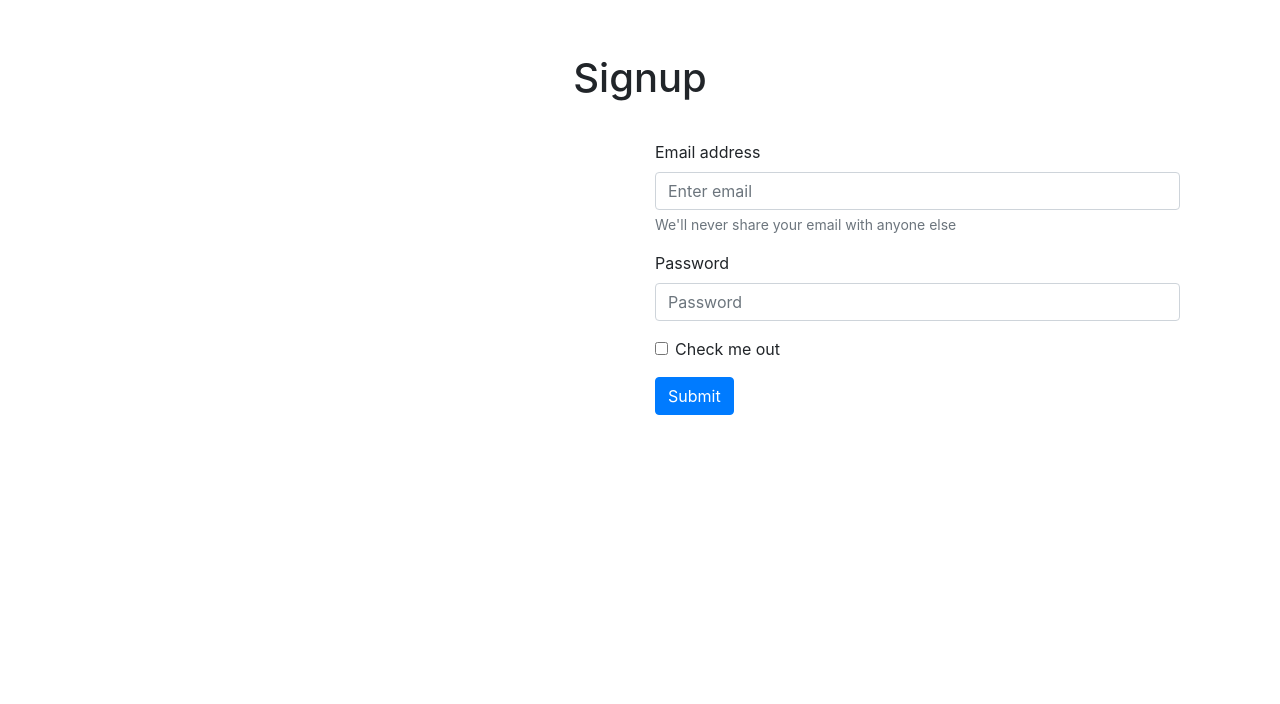
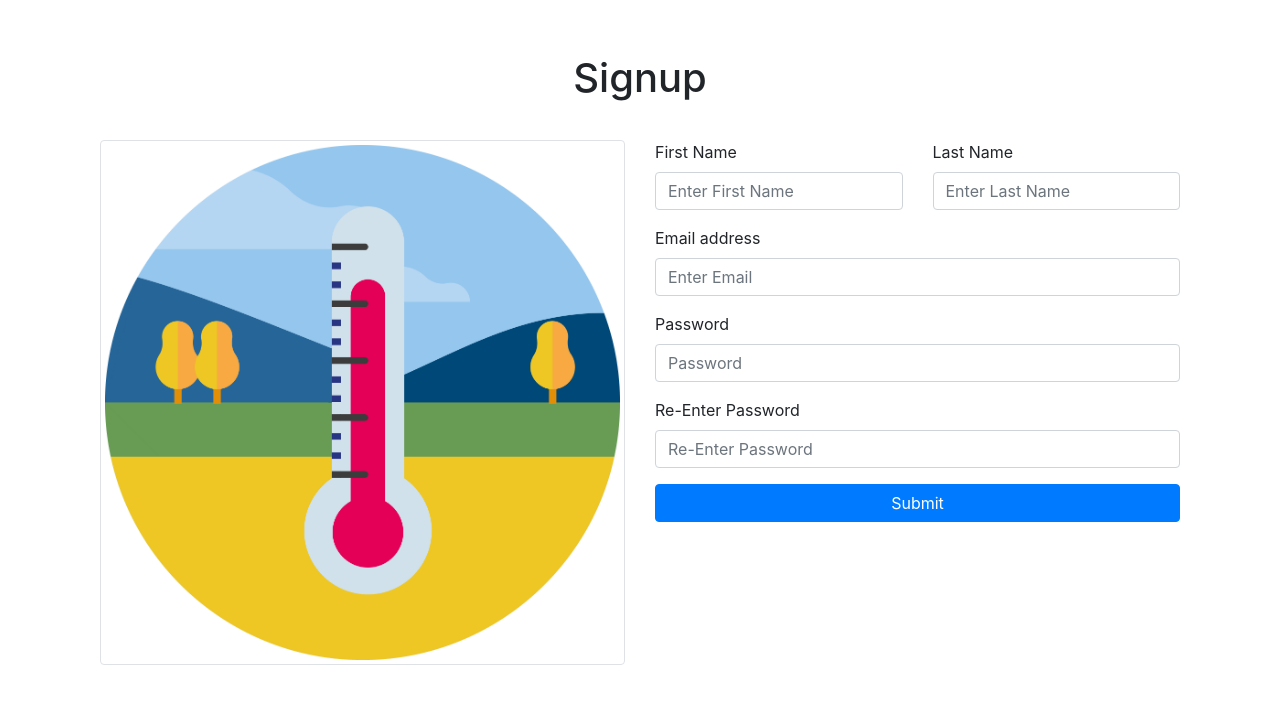
Before and after one commit to DivyaniRajapaksha/TemperatureMonitoringSystem, a React (Create React App) app in the folder frontend/: page /signup in a window 1280 px wide. Shown: the top 704 px of the page. Built offline with nearby package versions, Linux system fonts and the light colour scheme.

Commit message:
Signup UI developed

```diff
--- a/frontend/src/Pages/Signup.js
+++ b/frontend/src/Pages/Signup.js
@@ -1,5 +1,6 @@
 import React from "react";
-import { Container, Row, Col, Form, Button } from "react-bootstrap";
+import { Container, Row, Col, Form, Button, Image } from "react-bootstrap";
+import logo from "../img/logo.jpg";
 
 const Signup = () => {
   return (
@@ -9,24 +10,38 @@ const Signup = () => {
           <h1>Signup</h1>
         </div>
         <Row>
-          <Col></Col>
+          <Col>
+            <Image src={logo} thumbnail />
+          </Col>
           <Col>
             <Form>
-              <Form.Group controlId="formBasicEmail">
+              <Row>
+                <Col>
+                  <Form.Group>
+                    <Form.Label>First Name</Form.Label>
+                    <Form.Control type="text" placeholder="Enter First Name" />
+                  </Form.Group>
+                </Col>
+                <Col>
+                  <Form.Group>
+                    <Form.Label>Last Name</Form.Label>
+                    <Form.Control type="text" placeholder="Enter Last Name" />
+                  </Form.Group>
+                </Col>
+              </Row>
+              <Form.Group>
                 <Form.Label>Email address</Form.Label>
-                <Form.Control type="email" placeholder="Enter email" />
-                <Form.Text className="text-muted">
-                  We'll never share your email with anyone else
-                </Form.Text>
+                <Form.Control type="email" placeholder="Enter Email" />
               </Form.Group>
-              <Form.Group controlId="formBasicPassword">
+              <Form.Group>
                 <Form.Label>Password</Form.Label>
                 <Form.Control type="password" placeholder="Password" />
               </Form.Group>
-              <Form.Group controlId="formBasicCheckbox">
-                <Form.Check type="checkbox" label="Check me out" />
+              <Form.Group>
+                <Form.Label>Re-Enter Password</Form.Label>
+                <Form.Control type="password" placeholder="Re-Enter Password" />
               </Form.Group>
-              <Button variant="primary" type="submit">
+              <Button variant="primary" type="submit" className="w-100">
                 Submit
               </Button>
             </Form>
```
Also changed, not shown: frontend/src/img/logo.jpg (added).
